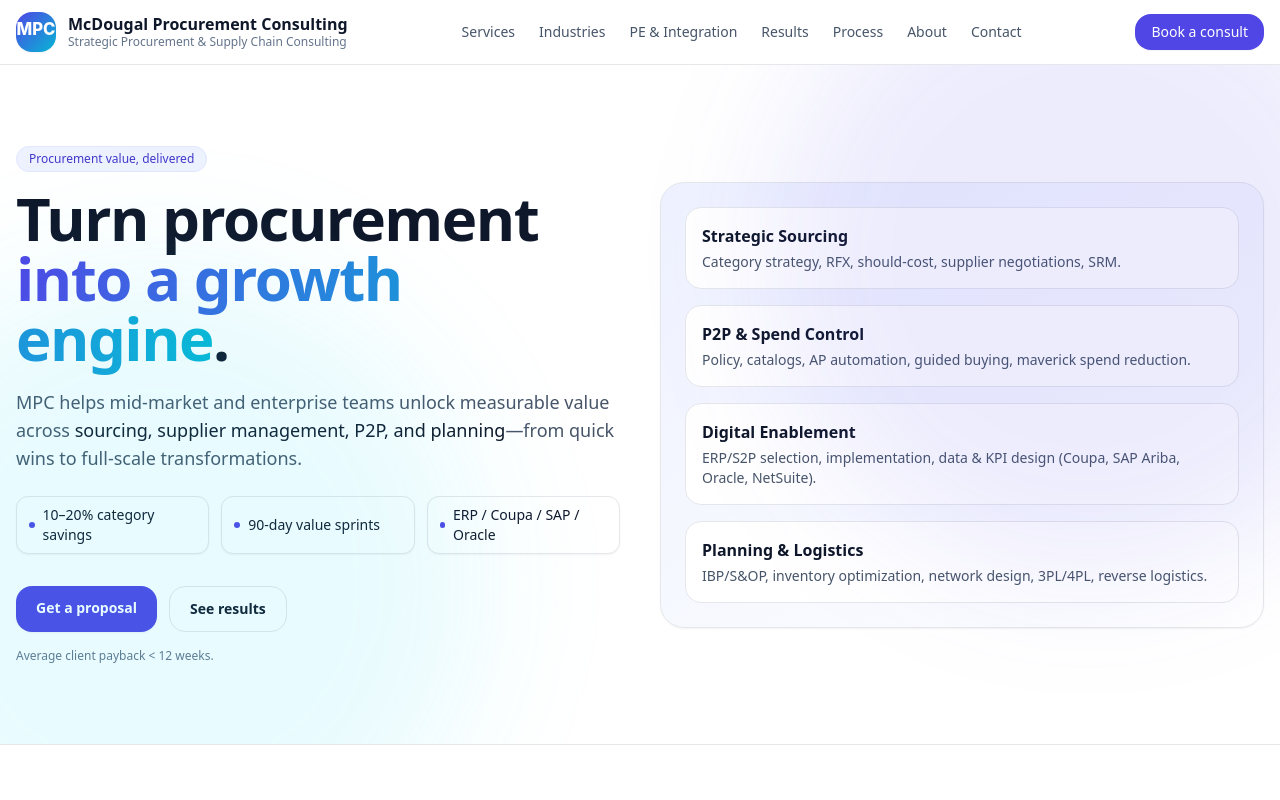
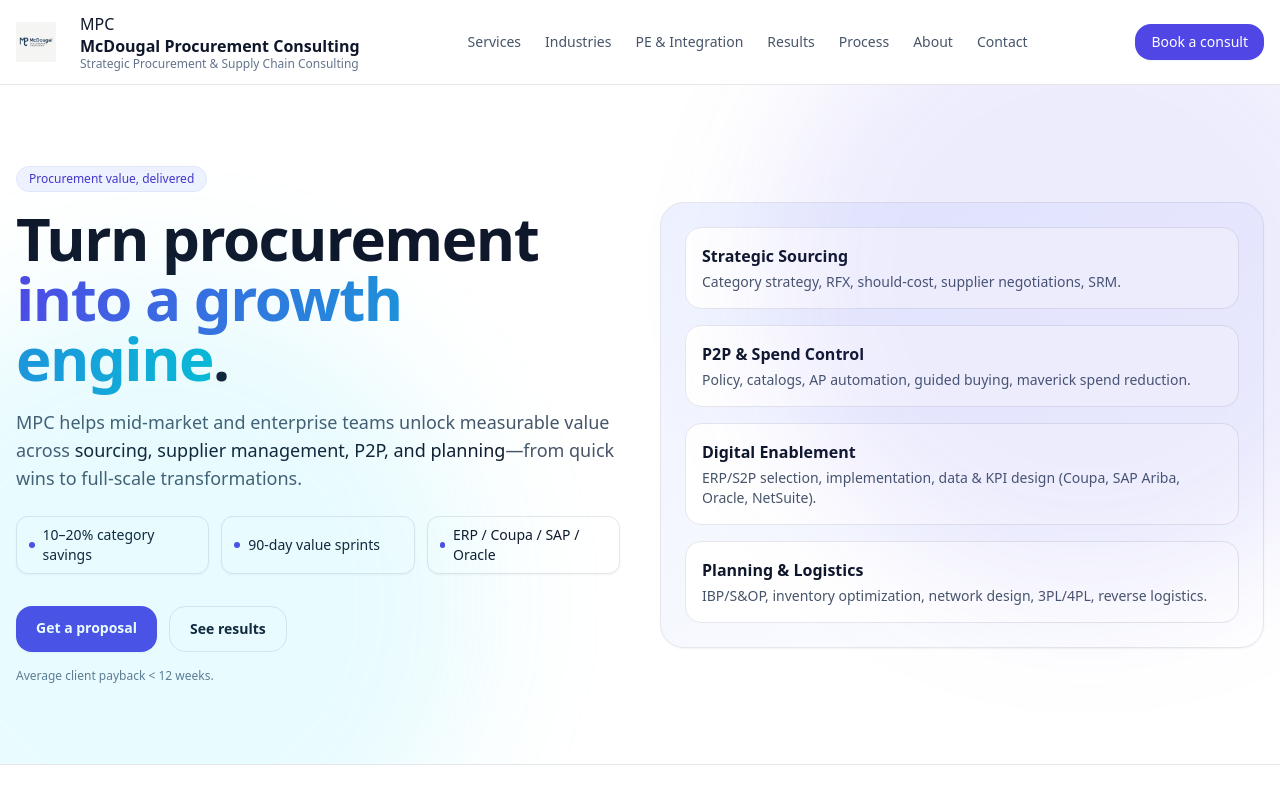
Before and after one commit to TeamMPC/mpc-site, a plain HTML site: page index.html in a window 1280 px wide. Shown: the top 800 px of the page. Drawn offline with nearby package versions, Linux system fonts and the light colour scheme.

Commit message:
Update index.html

```diff
--- a/index.html
+++ b/index.html
@@ -17,7 +17,7 @@
 <header class="sticky top-0 z-50 border-b backdrop-blur bg-white/80">
   <div class="max-w-7xl mx-auto px-4 py-3 flex items-center justify-between">
     <a href="#home" class="flex items-center gap-3" aria-label="MPC Home">
-      <svg width="40" height="40" viewBox="0 0 48 48" xmlns="http://www.w3.org/2000/svg" class="rounded-2xl shadow-sm">
+     <img src="logo.png.png" alt="McDougal Procurement Consulting logo" class="h-10 w-auto" loading="eager" />
         <defs><linearGradient id="g" x1="0" x2="1" y1="0" y2="1"><stop offset="0%" stop-color="#4f46e5"/><stop offset="100%" stop-color="#06b6d4"/></linearGradient></defs>
         <rect x="0" y="0" width="48" height="48" rx="14" fill="url(#g)"/><text x="50%" y="58%" text-anchor="middle" font-family="Inter, ui-sans-serif" font-weight="800" font-size="20" fill="#fff">MPC</text>
       </svg>
```
